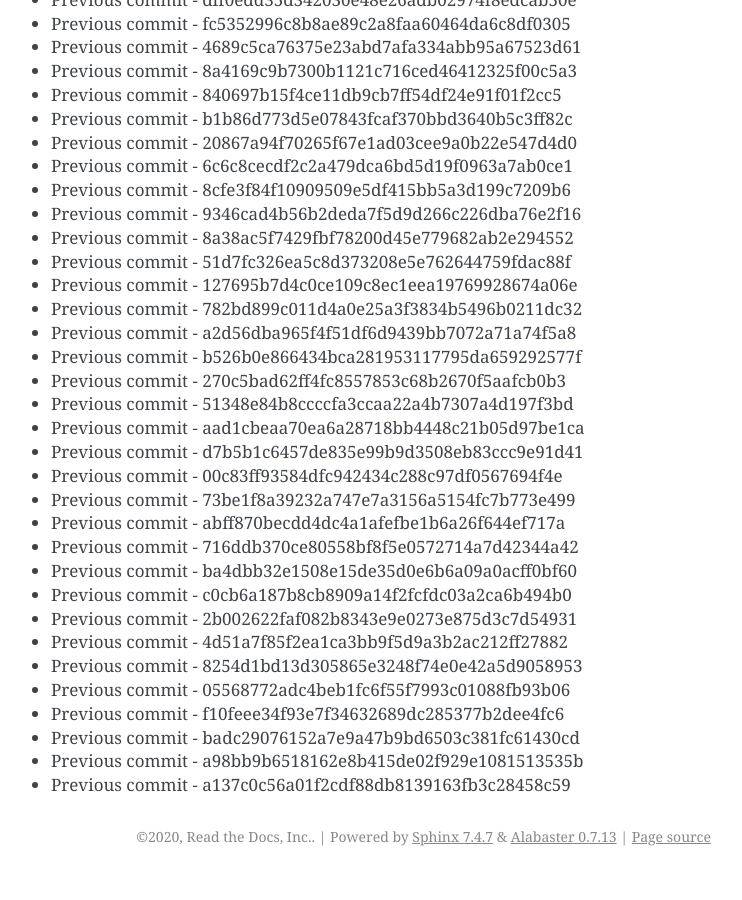
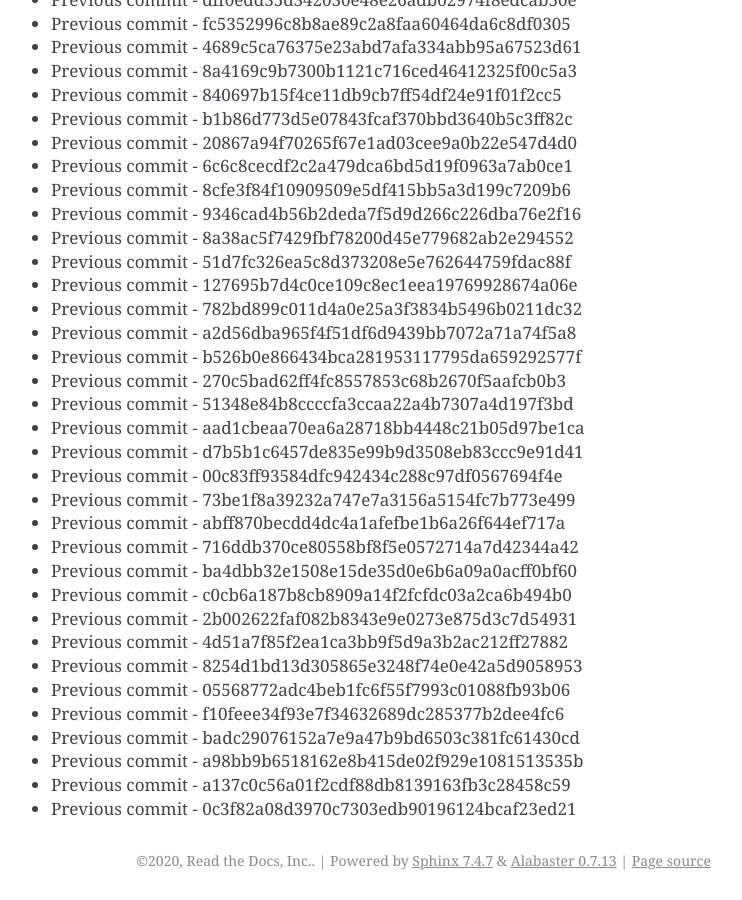
Before and after one commit to readthedocs/rtd-git-stresstest, a Sphinx documentation site: the page built from docs/updates.rst, in a window 1280 px wide and 900 px high, scrolled down 103601 px. Shown: the whole window, without its empty margins (399-1141 px from the left). Built offline with Sphinx 7.4.7, drawn with Linux system fonts in a browser that asks for light colours; before the commit the page ends 104477 px from its top, so only the background shows below that.

Commit message:
Generating commit from previous: 0c3f82a08d3970c7303edb90196124bcaf23ed21

```diff
--- a/docs/updates.rst
+++ b/docs/updates.rst
@@ -4385,3 +4385,4 @@ It can be tested for any performance characteristics.
 * Previous commit - badc29076152a7e9a47b9bd6503c381fc61430cd
 * Previous commit - a98bb9b6518162e8b415de02f929e1081513535b
 * Previous commit - a137c0c56a01f2cdf88db8139163fb3c28458c59
+* Previous commit - 0c3f82a08d3970c7303edb90196124bcaf23ed21
```
